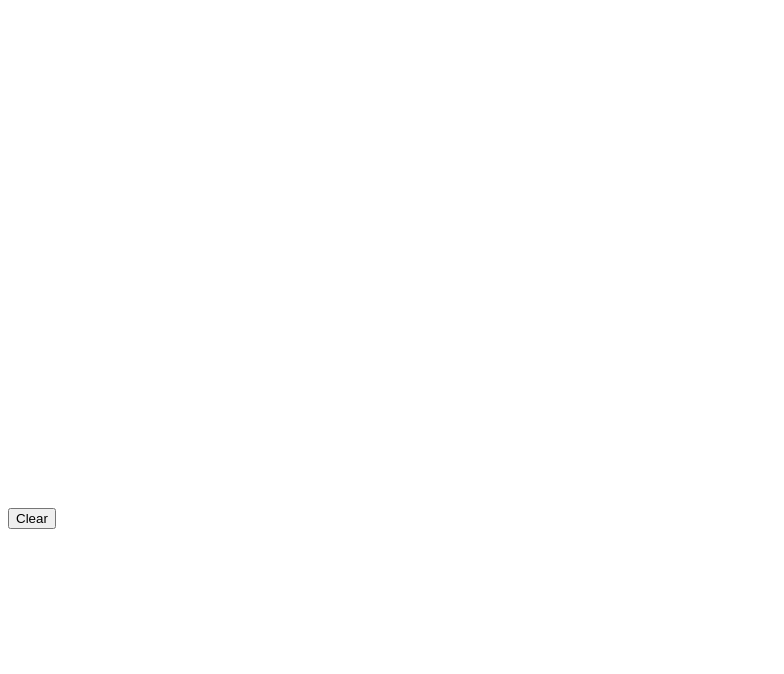
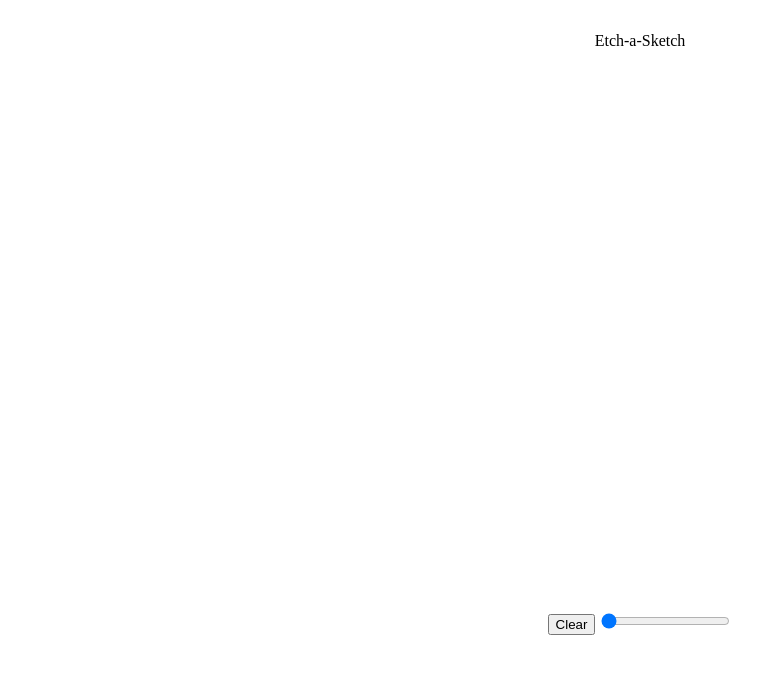
Before and after one commit to mercen4i/etch-a-sketch, a plain HTML site: page index.html in a window 1280 px wide. Shown: the whole page, without its empty margins (0-784 px from the left). Drawn offline with Linux system fonts and the light colour scheme.

Commit message:
Add a little UI and style
- Create a function that clears the canvas
- Create a function that create squares
- Create a function that removes squares
- Add an event listener that activates when mouse is hovered over the grid
- Add a clear button that clears the canvas
- Add a grid size controller that changes the sizes of the squares in the container

```diff
--- a/index.html
+++ b/index.html
@@ -3,11 +3,20 @@
 <html lang="en">
     <head>
         <meta charset="utf-8">
+        <meta name="viewport" content="width=device-width, initial-scale=1.0">
         <link rel="stylesheet" href="./style.css">
         <script src="./script.js" defer></script>
         <title>Etch-a-Sketch</title>
     </head>
     <body>
-        <div class="container"></div>
+        <div class="header">Etch-a-Sketch</div>
+        <div class="content">
+            <div class="container"></div>
+            <div class="buttons">
+                <button class="clear-button">Clear</button>
+                <input type="range" id="size-controller" value="16" min="16" max="100" step="1">
+            </div>
+        </div>
+
     </body>
 </html>
--- a/script.js
+++ b/script.js
@@ -1,25 +1,43 @@
 const container = document.querySelector('.container');
-const numberOfSquares = 50;
-const percentage = 100/numberOfSquares;
+const sizeController = document.querySelector('#size-controller');
+let numberOfSquares = sizeController.value;
+let percentage = 100/numberOfSquares;
+sizeController.addEventListener('change', function() {
+    sizeController.setAttribute('value', sizeController.value);
+    numberOfSquares = sizeController.value;
+    percentage = 100/numberOfSquares;
+    squares = document.querySelectorAll('.square');
+    clearCanvas();
+    removeSquares();
+    createSquares();
+    squares = document.querySelectorAll('.square');
+});
 
+function createSquares() {
     for (let i = 0; i < numberOfSquares*numberOfSquares; i++) {
         const square = document.createElement('div');
         square.classList.add('square');
         square.style.margin = '0';
         square.style.width = `${percentage}%`;
         square.style.height = `${percentage}%`;
-    square.addEventListener('mouseenter', () => {square.style.backgroundColor = 'black';});
+        square.addEventListener('mouseenter', () => {square.style.backgroundColor = '#808080';});
         container.appendChild(square);
+    }
 }
 
 function clearCanvas() {
     squares.forEach((square) => {
         square.style.backgroundColor = 'white';
+    });
+}
+
+function removeSquares() {
+    squares.forEach((square) => {
+        container.removeChild(square);
     })
 }
 
-const squares = document.querySelectorAll('.square');
-const clearButton = document.createElement('button');
-clearButton.textContent = "Clear";
-container.appendChild(clearButton);
+createSquares();
+let squares = document.querySelectorAll('.square');
+const clearButton = document.querySelector('.clear-button');
 clearButton.addEventListener('click', clearCanvas);
--- a/style.css
+++ b/style.css
@@ -1,8 +1,31 @@
+body {
+    height: 100vh;
+    margin: 0;
+    display: flex;
+    flex-direction: column;
+}
+
+.header {
+    text-align: center;
+    margin-top: 32px;
+    margin-bottom: 32px;
+}
+
+.content {
+    display: flex;
+    flex: 1;
+    flex-direction: column;
+    align-items: center;
+}
+
 .container {
     width: 500px;
     height: 500px;
     border: 0;
     display: flex;
     flex-wrap: wrap;
-    flex: 1;
 }
+
+.clear-button {
+    margin-top: 32px;
+}
```
Lines whose indentation alone changed are shown as unchanged.
